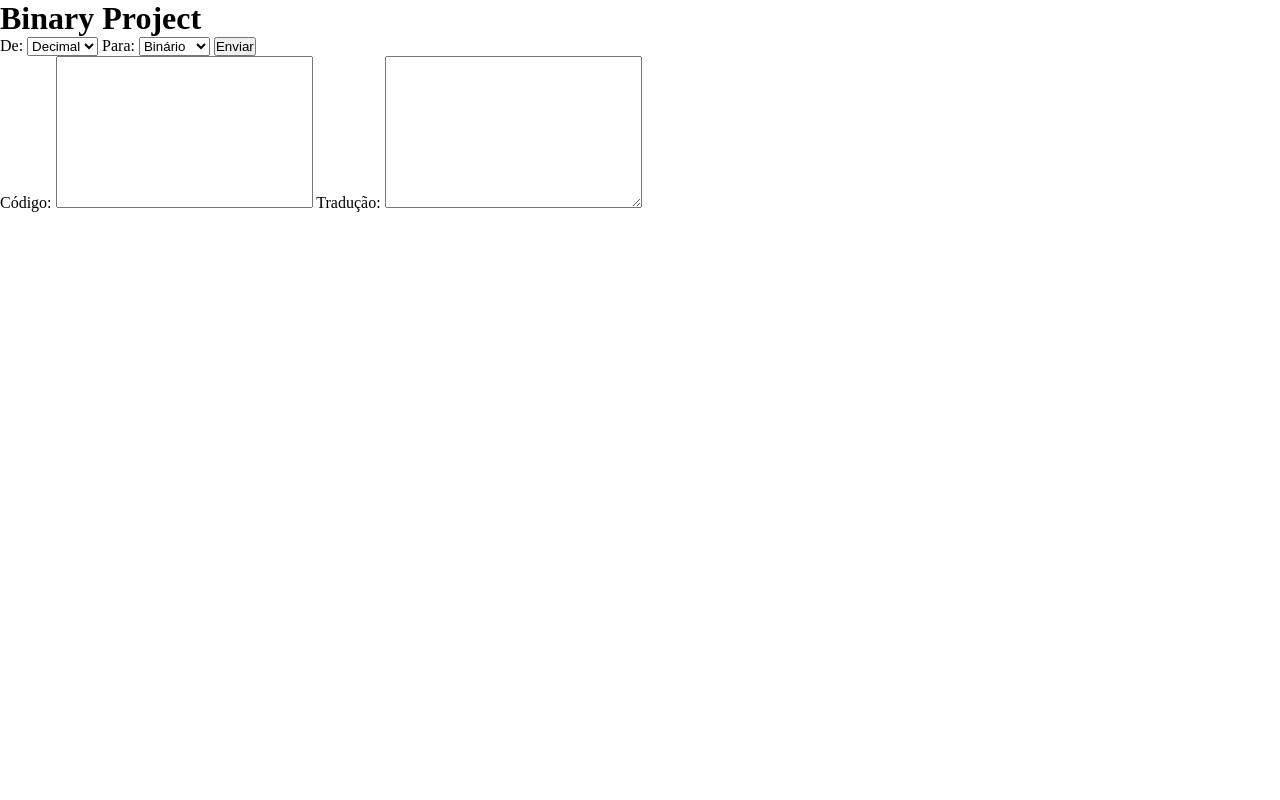
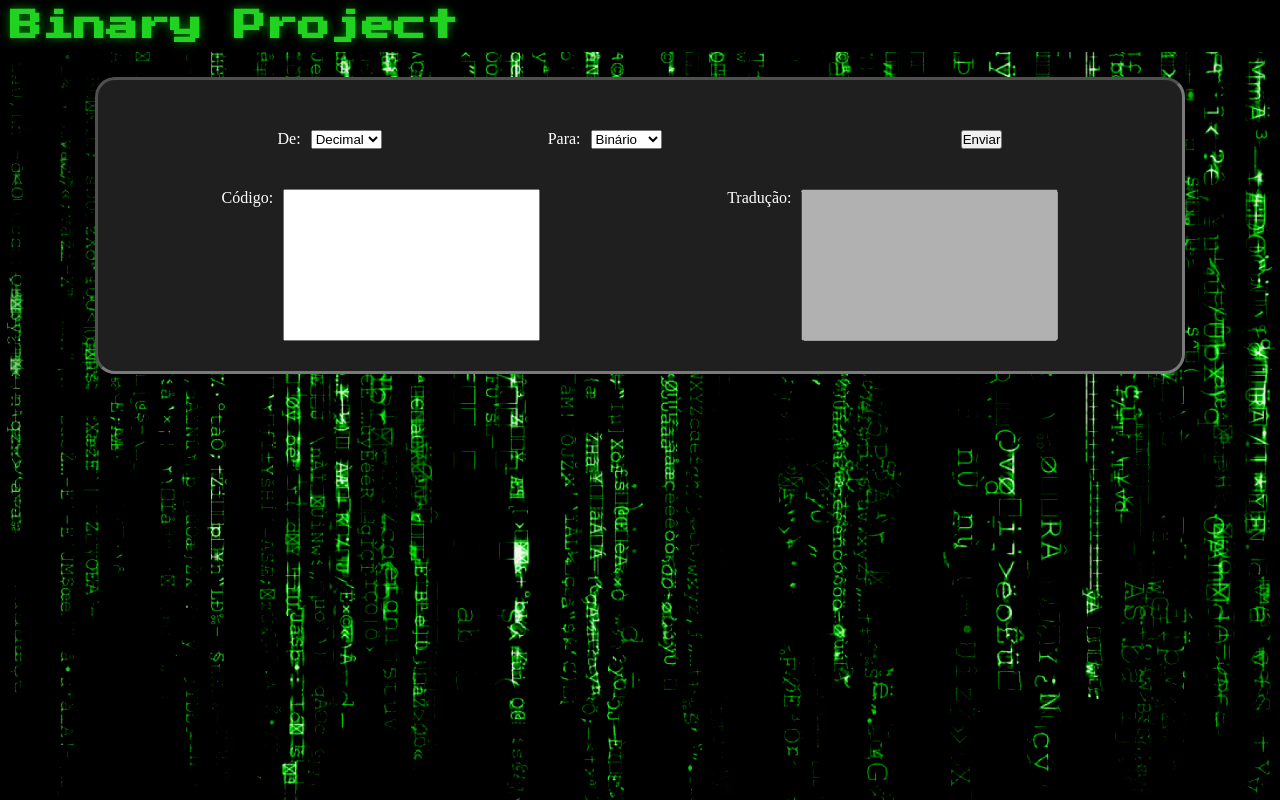
Before and after one commit to Bea-Araujo/binary-project, a plain HTML site: page index.html in a window 1280 px wide. Drawn offline with nearby package versions, Linux system fonts and the light colour scheme.

Commit message:
estilo da página alterado

```diff
--- a/index.html
+++ b/index.html
@@ -13,38 +13,54 @@
     <link rel="stylesheet" href="./styles/reset.css">
     <link rel="stylesheet" href="./styles/index.css">
 
+    <!-- Fontes -->
+    <link rel="preconnect" href="https://fonts.googleapis.com">
+    <link rel="preconnect" href="https://fonts.gstatic.com" crossorigin>
+    <link href="https://fonts.googleapis.com/css2?family=Press+Start+2P&display=swap" rel="stylesheet">
+
     <title>Binary Code</title>
 </head>
 
 <body>
-    <header>
+    <header class="cabecalho">
         <h1>Binary Project</h1>
     </header>
     <main>
         <section class="from-to-section">
+            <form>
+                <fieldset>
                     <label for="from-selection">De: </label>
                     <select name="from-selection" id="from-field">
                         <option value="decimal">Decimal</option>
                         <option value="binario">Binário</option>
                         <option value="octal">Octal</option>
                     </select>
+                </fieldset>
 
+                <fieldset>
                     <label for="from-selection">Para: </label>
                     <select name="from-selection" id="to-field">
                         <option value="decimal">Decimal</option>
                         <option value="binario" selected>Binário</option>
                         <option value="octal">Octal</option>
                     </select>
+                </fieldset>
+            </form>
 
             <button id="submit-btn">Enviar</button>
         </section>
 
         <section class="input-output-section">
+            <fieldset>
                 <label for="input-area">Código: </label>
                 <textarea name="input-area" id="input-area" class="input-area" cols="30" rows="10"></textarea>
+            </fieldset>
 
+            <fieldset disabled>
                 <label for="output-area">Tradução: </label>
                 <textarea name="output-area" id="output-area" cols="30" rows="10"></textarea>
+            </fieldset>
+
         </section>
     </main>
     <footer></footer>
--- a/styles/index.css
+++ b/styles/index.css
@@ -1,4 +1,118 @@
+body {
+    background-image: url('../image/picture/o-THE-MATRIX-facebook.jpg.png');
+    background-size: cover;
+    overflow: hidden;
+}
+
+body::before {
+    background-color: green;
+    mix-blend-mode: color-dodge;
+    position: absolute;
+    content: '';
+    height: 50px;
+    width: 100%;
+    animation: scan 5s ease-in-out infinite;
+    z-index: -1;
+}
+
+
+
+.cabecalho {
+    background-color: black;
+    color: rgb(33, 211, 33);
+    padding: 10px;
+    font-family: 'Press Start 2P', cursive;
+}
+
+.cabecalho h1,
+.cabecalho h1::after {
+    filter: drop-shadow(0 0 5px green);
+}
+
+.cabecalho h1::after {
+    content: '_';
+    animation: blink 0.9s none infinite;
+}
+
+main {
+    color: white;
+    margin: auto;
+    margin-top: 25px;
+    display: flex;
+    flex-direction: column;
+    align-items: center;
+    padding: 20px;
+    background-color: rgb(31, 31, 31);
+    border-radius: 20px;
+    border-style: solid;
+    border-color: rgb(80, 80, 80) rgb(121, 121, 121) rgb(121, 121, 121) rgb(80, 80, 80);
+    height: fit-content;
+    width: fit-content;
+}
+
+.from-to-section {
+    width: 80vw;
+    display: flex;
+    justify-content: space-around;
+    padding: 20px 0;
+    margin: 10px;
+}
+
+.from-to-section form {
+    width: 30vw;
+    display: flex;
+    justify-content: space-between;
+}
+
+label {
+    margin: 0 10px 0 0;
+}
+
+.input-output-section {
+    display: flex;
+    width: 80vw;
+    justify-content: space-around;
+    margin: 10px 0;
+}
+
+fieldset {
+    border-style: none;
+    display: flex;
+}
+
+textarea {
+    resize: none;
+}
+
 .input-area {
     transition: 1s;
     resize: none;
 }
+
+@keyframes blink {
+    0% {
+        opacity: 1;
+    }
+
+    49% {
+        opacity: 1;
+    }
+
+    50% {
+        opacity: 0;
+    }
+
+    100% {
+        opacity: 0;
+    }
+}
+
+@keyframes scan {
+    0% {
+        bottom: 100vh;
+    }
+
+    100% {
+        bottom: 0;
+    }
+}
```
Also changed, not shown: image/picture/o-THE-MATRIX-facebook.jpg.png (added). Lines whose indentation alone changed are shown as unchanged.
